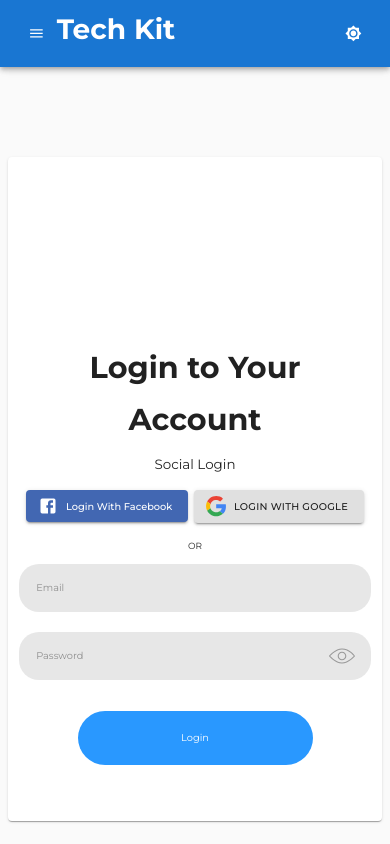
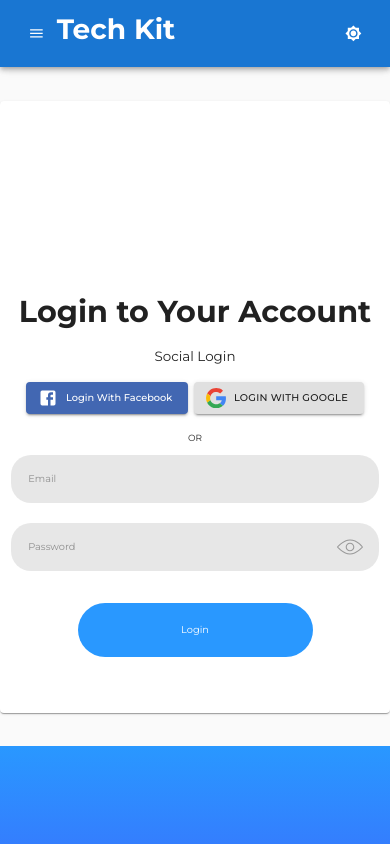
Before and after one commit to adeebAhmad1/product-hunt, a React (Create React App) app in the folder client/: page /login in a window 390 px wide. Shown: the top 844 px of the page. Built offline with nearby package versions, Linux system fonts and the light colour scheme; no server answers; the database is empty.

Commit message:
Hello World

```diff
--- a/client/src/components/Login/login.css
+++ b/client/src/components/Login/login.css
@@ -17,7 +17,6 @@
   box-sizing: border-box;
   width: 100%;
   height: 100%;
-  min-height: 100vh;
   display: flex;
   -webkit-box-orient: vertical;
   -webkit-box-direction: normal;
@@ -383,7 +382,7 @@
 
 @media (max-width: 768px){
   .login_outer{
-    width: 100%;
+    position: relative !important;
   }
   .login_container{
     position: relative;
@@ -401,6 +400,9 @@
   .login .login_inner{
     padding: 15rem 1rem 4rem;
   }
+  .login_content{
+    padding: 2rem 0;
+  }
   .regestration .motion_content{
     padding: 10rem 0 4rem;
   }
```
